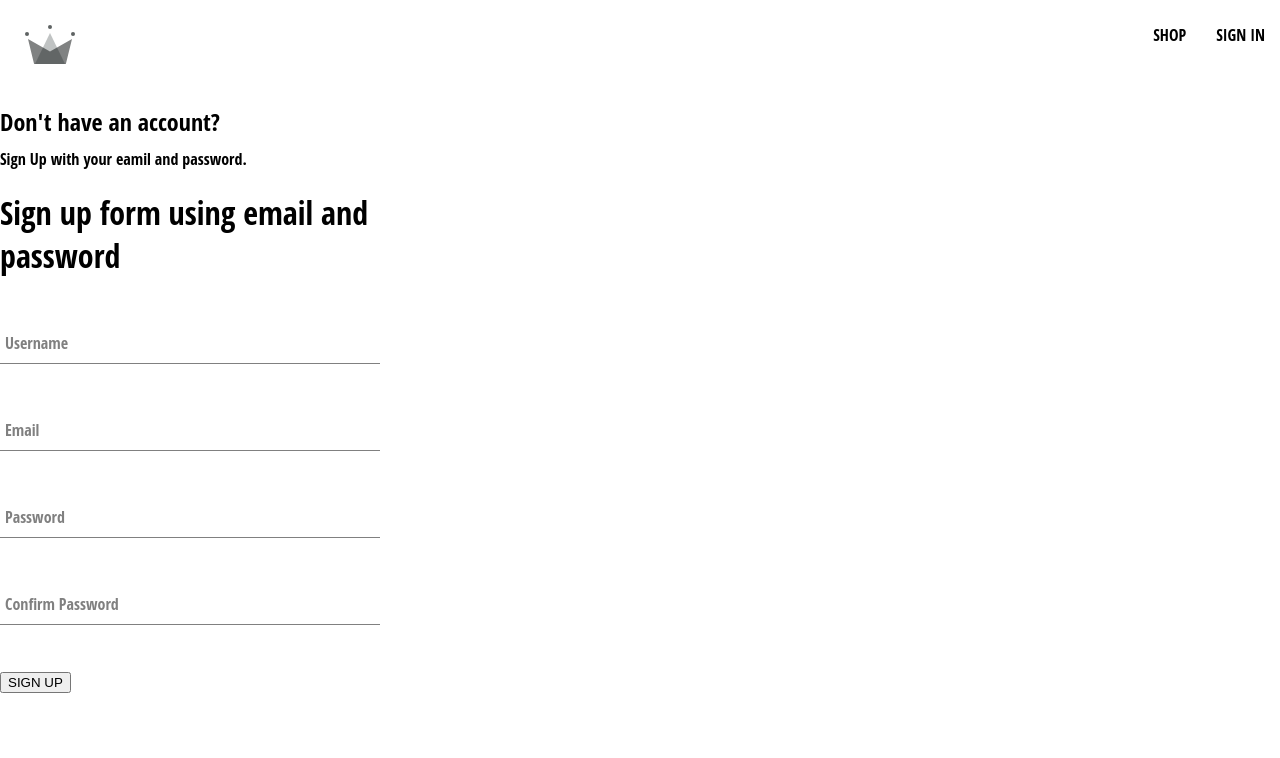
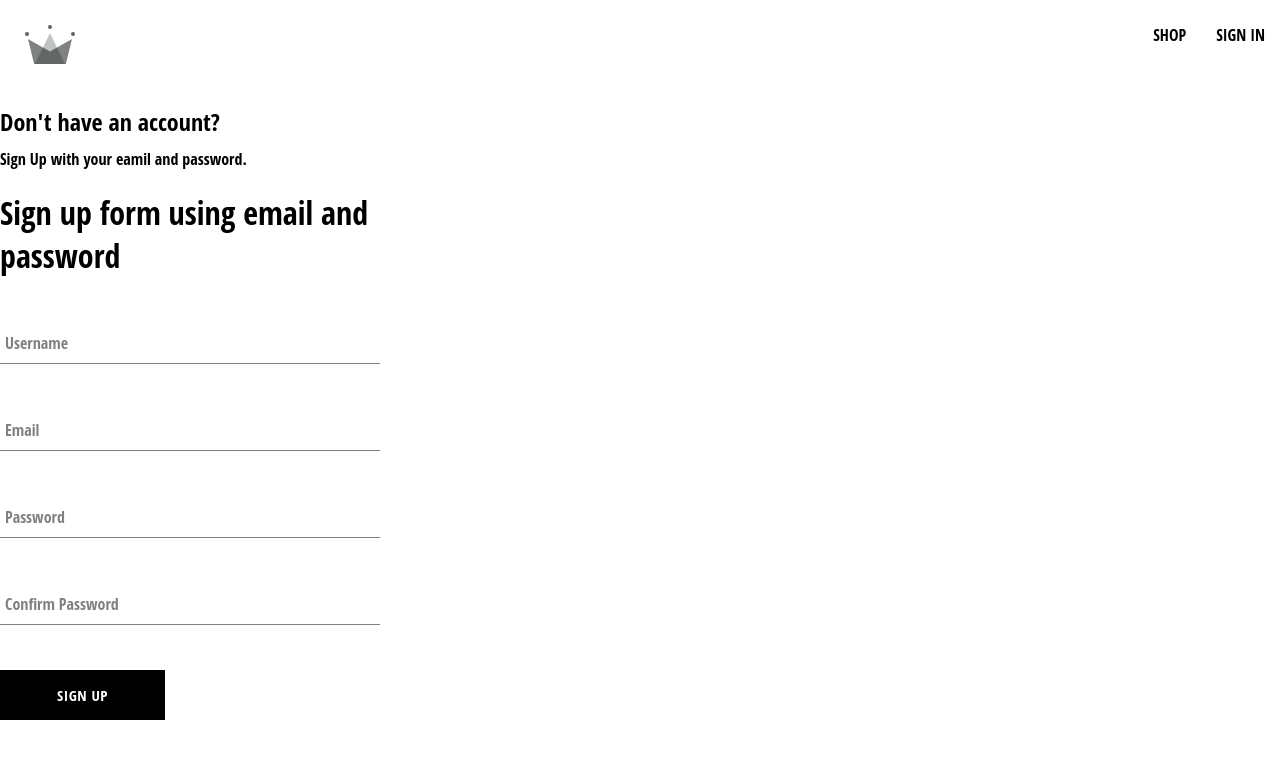
Before and after one commit to NabilRaiyan/Crwn-Clothing, a React (Create React App) app: page /sign-up in a window 1280 px wide. Shown: the top 758 px of the page. Built offline with nearby package versions, Linux system fonts and the light colour scheme.

Commit message:
Adding dynamic button

```diff
--- a/src/components/button-component/button.jsx
+++ b/src/components/button-component/button.jsx
@@ -1,5 +1,4 @@
-
-
+import './button.styles.scss';
 
 const BUTTON_TYPE_CLASSES = {
     google: 'google-sign-in',
--- a/src/components/sign-up-form/signUpFormComponent.jsx
+++ b/src/components/sign-up-form/signUpFormComponent.jsx
@@ -2,7 +2,7 @@ import { useState } from "react";
 import { createAuthUserWithEmailAndPassword, createUserDocumentFromAuth } from "../../utils/firebase/firebase.utils";
 import FormInput from "../input-field/input-field.component";
 import './sign-up-form.styles.scss';
-
+import Button from "../button-component/button";
 
 // default format for user
 const defaultFormFields = {
@@ -71,7 +71,7 @@ const SignUp = ()=>{
                 <FormInput label='Email' type="email" required name="email" value={email} onChange={handleChnage}/>
                 <FormInput label='Password' type="password" required name="password" value={password} onChange={handleChnage}/>
                 <FormInput label='Confirm Password' type="password" required name="confirmPassword" value={confirmPassword} onChange={handleChnage}/>
-                <button type="submit">SIGN UP</button>
+                <Button type="submit">SIGN UP</Button>
            </form>
         </div>
     );
```
Also changed, not shown: src/components/button-component/button.styles.scss (renamed from src/components/sign-up-form/button.styles.scss).
